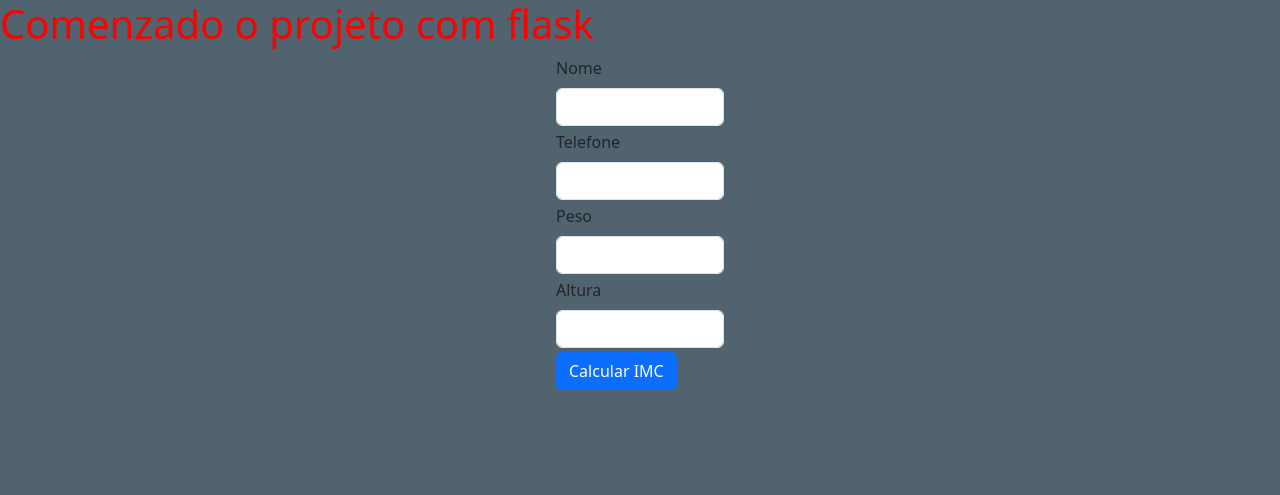
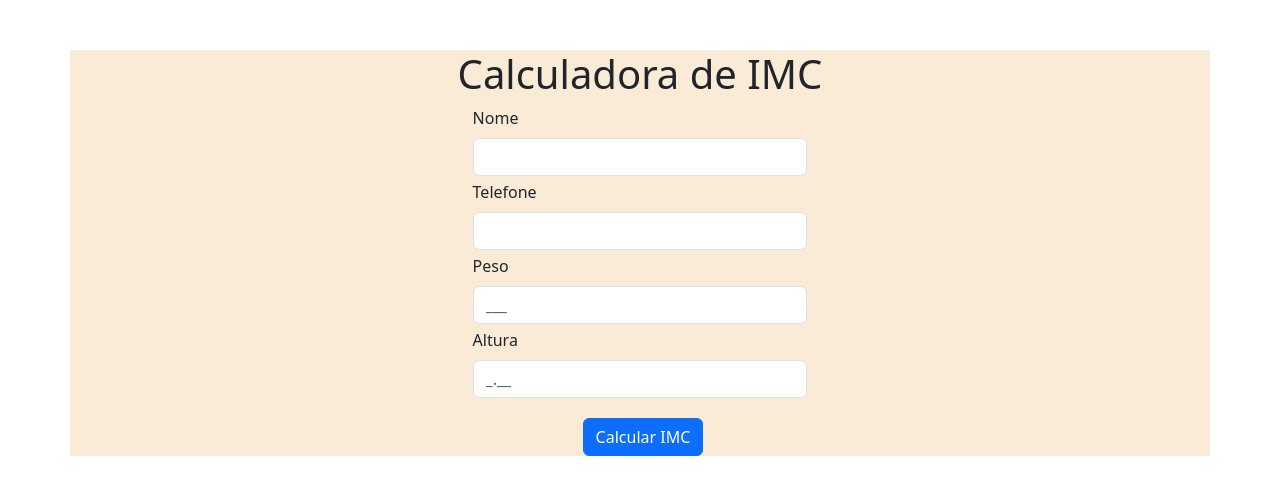
Before and after one commit to gilbonett/calcular_imc, a Flask app: page / in a window 1280 px wide. Shown: the top 495 px of the page. Run offline with Flask 3, Linux system fonts and the light colour scheme; parts of the project's set-up code (start-up, migrations or seed data) failed here and were passed over.

Commit message:
aplicando mudanças na interfaz do usuario

```diff
--- a/static/style.css
+++ b/static/style.css
@@ -1,14 +1,33 @@
 .container{
-    width: 15%;
+    background-color: antiquewhite;
+    display: flex;
+    flex-direction: column;
+    align-items: center;
+    margin-top: 50px;
+}
+
+form{
+    width: 30%;
 }
 h1{
-    color: red;
+    text-align: center;
+}
+
+.btn{
+    display: flex;
+    align-items: center;
+    margin-left: 110px;
+    margin-top: 20px;
 }
 
 body{
-    background-color: rgb(81, 99, 110);
+    background-color: #FFFFFF;
 }
 
 p{
     font-size: 16px;
 }
+
+.resultado{
+    text-align: center;
+}
--- a/templates/index.html
+++ b/templates/index.html
@@ -8,8 +8,9 @@
     <title>Calculadora de IMC</title>
 </head>
 <body>
-    <h1>Comenzado o projeto com flask</h1>
+
 <div class="container">
+    <h1>Calculadora de IMC</h1>
     <form method="POST" action="/imc">
         <div class="mb-1">
             <label for="nome" class="form-label">Nome</label>
@@ -21,24 +22,29 @@
         </div>
         <div class="mb-1">
             <label for="peso" class="form-label">Peso</label>
-            <input type="text" class="form-control" id="peso" name="peso">
+            <input type="text" class="form-control" id="peso" name="peso" maxlength="3" placeholder="___">
         </div>
         <div class="mb-1">
             <label for="altura" class="form-label">Altura</label>
-            <input type="text" class="form-control" id="altura" name="altura">
+            <input type="text" class="form-control" id="altura" name="altura" maxlength="4"  placeholder="_.__" >
         </div>
-
         <button type="submit" class="btn btn-primary">Calcular IMC</button>
     </form>
-    {% if imc %}
-    <h2>Resultado do IMC:</h2>
-    <p>Seu IMC é: {{ imc }}</p>
-    <p>{{ interprecao }}</p>
-    {% endif %}
+    <div class="erros">
+        {% if error %}
+            <p>{{error}}</p>
+        {% endif %}
+    </div>
+    <div class="resultado">
+        {% if imc %}
+            <h2>Resultado do IMC:</h2>
+            <p>{{nome}} seu IMC é: {{ imc }}</p>
+            <p>{{ interpretacao }}</p>
+        {% endif %}
+    </div>
 
-    {% if error %}
-        <p>{{error}}</p>
-    {% endif %}
+
+
 </div>
 
 </body>
```
